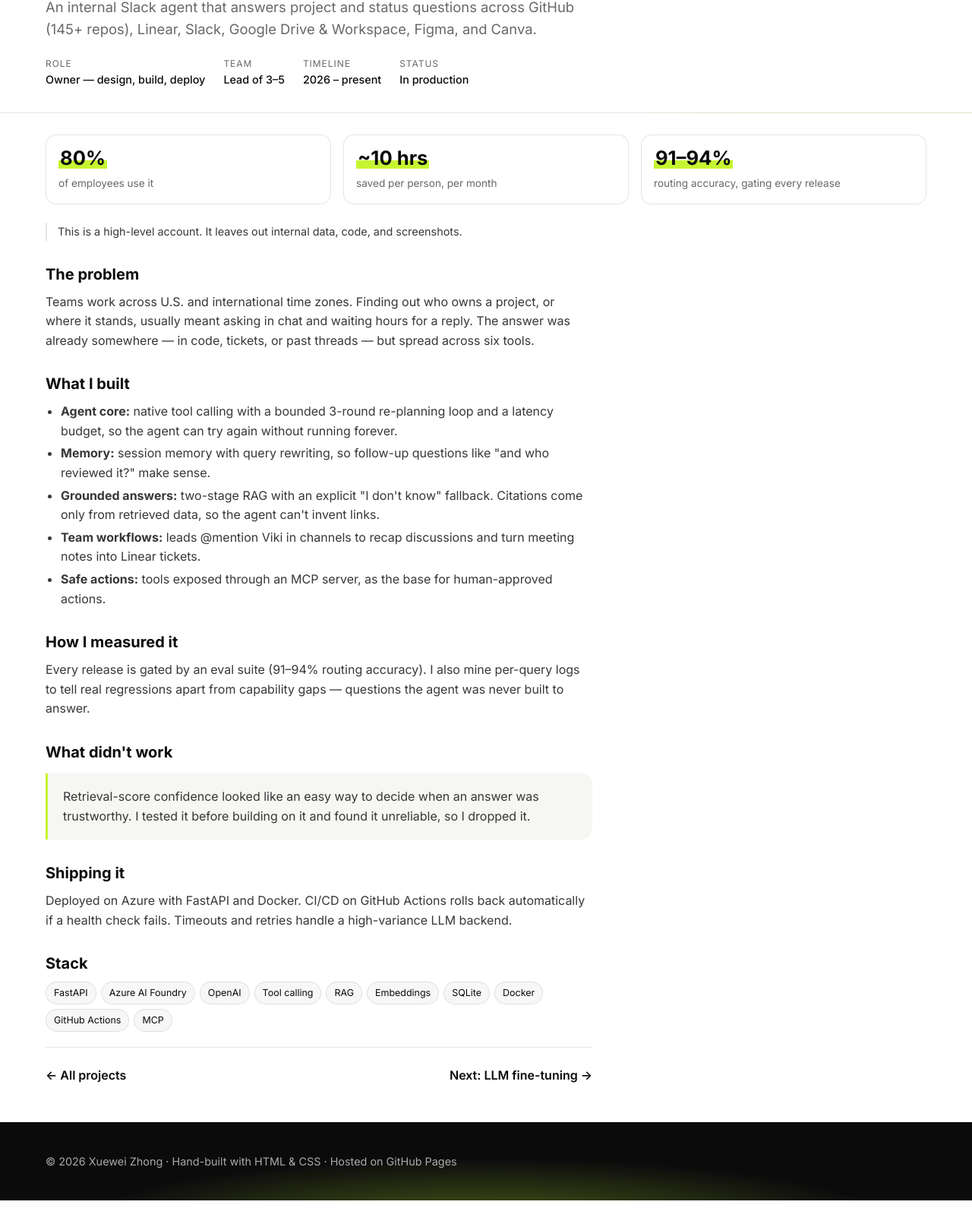
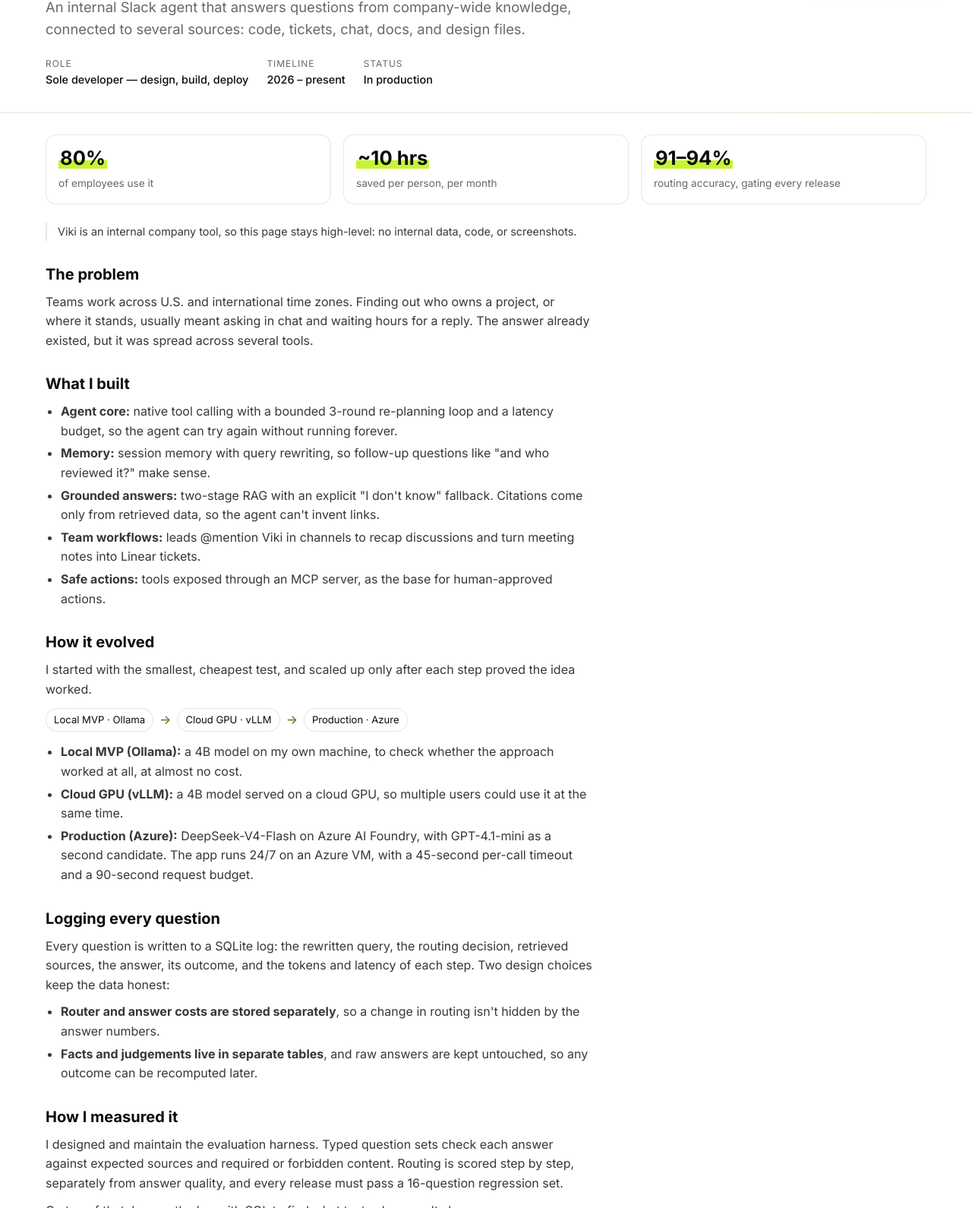
Before and after one commit to Xuewei-Z/xuewei-z.github.io, a plain HTML site: page projects/viki.html in a window 1280 px wide. Shown: the part 241-1831 px from the top of the page at 76% size. Drawn offline with Linux system fonts and the light colour scheme.

Commit message:
Expand Viki case study: evolution, logging, SQL analyses, deploy
- Generalize data sources on the homepage card and Viki page
- Remove the Team row (solo project)
- Add Ollama -> vLLM -> Azure evolution, SQLite logging, SQL analyses
- Describe systemd + CI-gated pull deploy with health-check rollback

Co-Authored-By: Claude Opus 5.5 <noreply@anthropic.com>
Claude-Session: https://claude.ai/code/session_01MrB26HzzzHjrj4v4fHbKUy

```diff
--- a/projects/viki.html
+++ b/projects/viki.html
@@ -4,7 +4,7 @@
   <meta charset="UTF-8">
   <meta name="viewport" content="width=device-width, initial-scale=1.0">
   <title>Viki — an AI agent for the whole company's Slack — Xuewei Zhong</title>
-  <meta name="description" content="An internal Slack agent that answers project and status questions across GitHub (145+ repos), Linear, Slack, Google Drive &amp; Workspace, Figma, and Canva.">
+  <meta name="description" content="An internal Slack agent that answers questions from company-wide knowledge, connected to several sources: code, tickets, chat, docs, and design files.">
   <link rel="preconnect" href="https://fonts.googleapis.com">
   <link rel="preconnect" href="https://fonts.gstatic.com" crossorigin>
   <link href="https://fonts.googleapis.com/css2?family=Inter:wght@400;500;600;700&display=swap" rel="stylesheet">
@@ -31,12 +31,11 @@
   <header class="case-hero">
     <div class="container">
       <p class="crumbs"><a href="../index.html">Home</a> / <a href="../index.html#projects">Projects</a> / Viki</p>
-      <p class="eyebrow">Featured · In production · Venera AI</p>
+      <p class="eyebrow">Production · Venera AI</p>
       <h1>Viki — an AI agent for the whole company's Slack</h1>
-      <p class="case-lede">An internal Slack agent that answers project and status questions across GitHub (145+ repos), Linear, Slack, Google Drive &amp; Workspace, Figma, and Canva.</p>
+      <p class="case-lede">An internal Slack agent that answers questions from company-wide knowledge, connected to several sources: code, tickets, chat, docs, and design files.</p>
       <dl class="meta">
-        <div><dt>Role</dt><dd>Owner — design, build, deploy</dd></div>
-        <div><dt>Team</dt><dd>Lead of 3–5</dd></div>
+        <div><dt>Role</dt><dd>Sole developer — design, build, deploy</dd></div>
         <div><dt>Timeline</dt><dd>2026 – present</dd></div>
         <div><dt>Status</dt><dd>In production</dd></div>
       </dl>
@@ -52,10 +51,10 @@
     </div>
 
     <article class="case-body">
-      <p class="note">This is a high-level account. It leaves out internal data, code, and screenshots.</p>
+      <p class="note">Viki is an internal company tool, so this page stays high-level: no internal data, code, or screenshots.</p>
 
       <h2>The problem</h2>
-      <p>Teams work across U.S. and international time zones. Finding out who owns a project, or where it stands, usually meant asking in chat and waiting hours for a reply. The answer was already somewhere — in code, tickets, or past threads — but spread across six tools.</p>
+      <p>Teams work across U.S. and international time zones. Finding out who owns a project, or where it stands, usually meant asking in chat and waiting hours for a reply. The answer already existed, but it was spread across several tools.</p>
 
       <h2>What I built</h2>
       <ul>
@@ -66,8 +65,30 @@
         <li><b>Safe actions:</b> tools exposed through an MCP server, as the base for human-approved actions.</li>
       </ul>
 
+      <h2>How it evolved</h2>
+      <p>I started with the smallest, cheapest test, and scaled up only after each step proved the idea worked.</p>
+      <div class="pipeline" style="margin-bottom:14px"><span class="tag">Local MVP · Ollama</span> <i>→</i> <span class="tag">Cloud GPU · vLLM</span> <i>→</i> <span class="tag">Production · Azure</span></div>
+      <ul>
+        <li><b>Local MVP (Ollama):</b> a 4B model on my own machine, to check whether the approach worked at all, at almost no cost.</li>
+        <li><b>Cloud GPU (vLLM):</b> a 4B model served on a cloud GPU, so multiple users could use it at the same time.</li>
+        <li><b>Production (Azure):</b> DeepSeek-V4-Flash on Azure AI Foundry, with GPT-4.1-mini as a second candidate. The app runs 24/7 on an Azure VM, with a 45-second per-call timeout and a 90-second request budget.</li>
+      </ul>
+
+      <h2>Logging every question</h2>
+      <p>Every question is written to a SQLite log: the rewritten query, the routing decision, retrieved sources, the answer, its outcome, and the tokens and latency of each step. Two design choices keep the data honest:</p>
+      <ul>
+        <li><b>Router and answer costs are stored separately</b>, so a change in routing isn't hidden by the answer numbers.</li>
+        <li><b>Facts and judgements live in separate tables</b>, and raw answers are kept untouched, so any outcome can be recomputed later.</li>
+      </ul>
+
       <h2>How I measured it</h2>
-      <p>Every release is gated by an eval suite (91–94% routing accuracy). I also mine per-query logs to tell real regressions apart from capability gaps — questions the agent was never built to answer.</p>
+      <p>I designed and maintain the evaluation harness. Typed question sets check each answer against expected sources and required or forbidden content. Routing is scored step by step, separately from answer quality, and every release must pass a 16-question regression set.</p>
+      <p>On top of that, I query the log with SQL to find what tests alone can't show:</p>
+      <ul>
+        <li><b>Outcome rates:</b> how often Viki answered, found no context, errored, or timed out.</li>
+        <li><b>Regression or capability gap:</b> when failures rose, unrewritten questions failed 80% of the time and rewritten ones 64%, so query rewriting wasn't the cause. The full history showed those question types had never succeeded: a capability gap, not a regression.</li>
+        <li><b>Latency:</b> identical routing calls ranged from 1.4 to 87.8 seconds. The cause was Azure's shared capacity, not Viki's own traffic.</li>
+      </ul>
 
       <h2>What didn't work</h2>
       <div class="callout">
@@ -75,19 +96,21 @@
       </div>
 
       <h2>Shipping it</h2>
-      <p>Deployed on Azure with FastAPI and Docker. CI/CD on GitHub Actions rolls back automatically if a health check fails. Timeouts and retries handle a high-variance LLM backend.</p>
+      <p>Viki runs as a systemd service on the VM. CI runs linting and tests on every change, and the VM pulls and deploys only commits that pass. Each deploy runs a health check and rolls back automatically if it fails.</p>
 
       <h2>Stack</h2>
       <div class="tags">
         <span class="tag">FastAPI</span>
         <span class="tag">Azure AI Foundry</span>
-        <span class="tag">OpenAI</span>
-        <span class="tag">Tool calling</span>
+        <span class="tag">Azure OpenAI</span>
+        <span class="tag">Ollama</span>
+        <span class="tag">vLLM</span>
         <span class="tag">RAG</span>
         <span class="tag">Embeddings</span>
         <span class="tag">SQLite</span>
-        <span class="tag">Docker</span>
+        <span class="tag">SQL</span>
         <span class="tag">GitHub Actions</span>
+        <span class="tag">systemd</span>
         <span class="tag">MCP</span>
       </div>
 
```
Also changed, not shown: index.html (+1 -1 lines).
